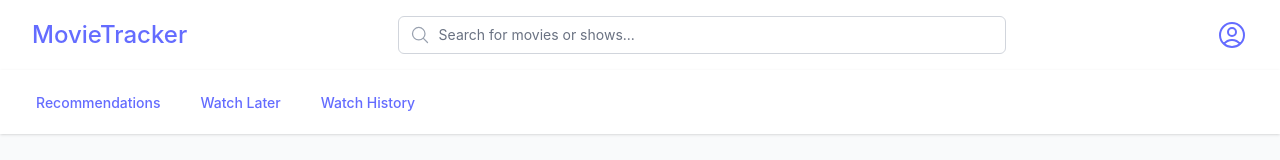
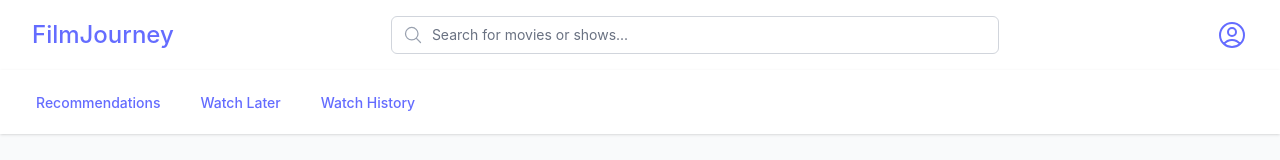
Before and after one commit to devansh1305/group_project, a React (Vite) app in the folder movie-tracker/: page / in a window 1280 px wide. Shown: the top 160 px of the page. Built offline with nearby package versions, Linux system fonts and the light colour scheme.

Commit message:
before claude

```diff
--- a/movie-tracker/src/components/Layout.jsx
+++ b/movie-tracker/src/components/Layout.jsx
@@ -17,7 +17,7 @@
       {/* Header with search bar */}
       <header className="bg-white shadow-sm">
         <div className="max-w-7xl mx-auto px-4 sm:px-6 lg:px-8 py-4 flex items-center justify-between">
-          <Link to="/" className="text-2xl font-bold text-indigo-600">MovieTracker</Link>
+          <Link to="/" className="text-2xl font-bold text-indigo-600">FilmJourney</Link>
 
           <form onSubmit={handleSearch} className="w-1/2">
             <div className="relative">
```
